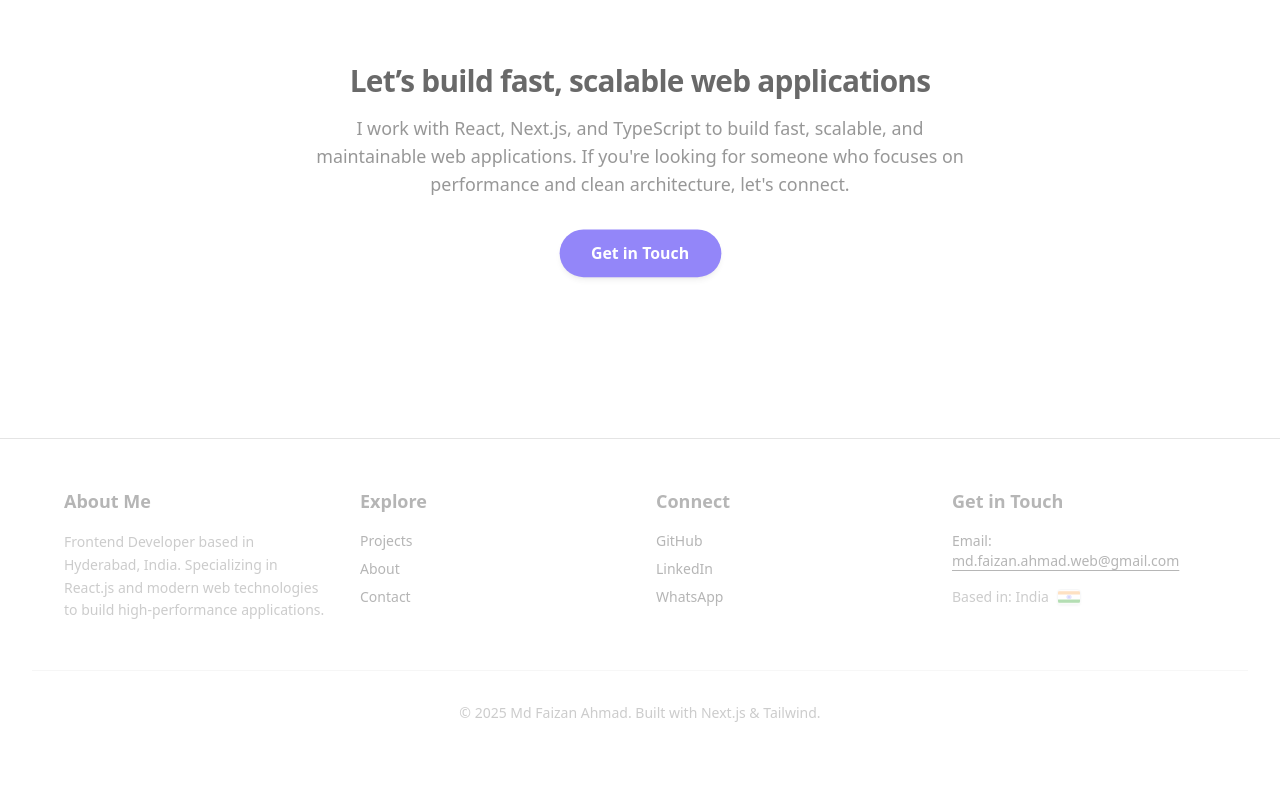
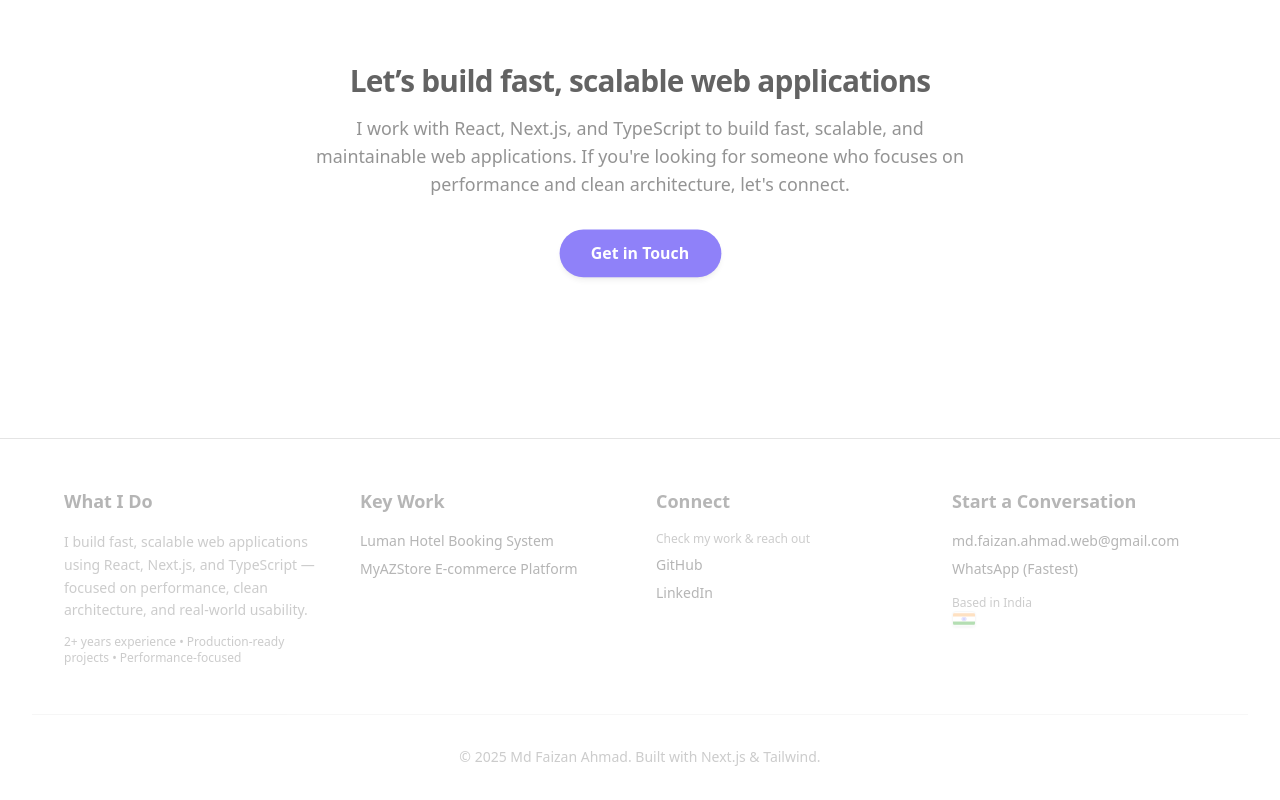
Before and after one commit to md-faizanahmad/Md_Faizan_Ahmad_Portfolio, a Next.js app: page / in a window 1280 px wide. Shown: the part 1452-2252 px from the top of the page. Before the commit the page ends 2223 px from the top, so only its background shows below. Built offline with nearby package versions, Linux system fonts and the light colour scheme.

Commit message:
feat: src/components/footer/Footer.tsx

```diff
--- a/src/components/footer/Footer.tsx
+++ b/src/components/footer/Footer.tsx
@@ -9,57 +9,58 @@ const Footer = () => {
     <footer className="relative border-t border-[color:var(--border)] bg-[color:var(--background)] text-[color:var(--foreground)] px-4 py-12 sm:px-6 lg:px-8">
       <FooterAnimation>
         <div className="mx-auto grid max-w-6xl grid-cols-1 gap-8 sm:grid-cols-2 lg:grid-cols-4">
-          {/* About Section - SEO Rich Text */}
+          {/* What I Do */}
           <div>
-            <h3 className="mb-4 text-lg font-semibold">About Me</h3>
+            <h3 className="mb-4 text-lg font-semibold">What I Do</h3>
             <p className="text-sm text-[color:var(--muted-foreground)] leading-relaxed">
-              Frontend Developer based in Hyderabad, India. Specializing in
-              React.js and modern web technologies to build high-performance
-              applications.
+              I build fast, scalable web applications using React, Next.js, and
+              TypeScript — focused on performance, clean architecture, and
+              real-world usability.
+            </p>
+
+            <p className="mt-3 text-xs text-[color:var(--muted-foreground)]">
+              2+ years experience • Production-ready projects •
+              Performance-focused
             </p>
           </div>
 
-          {/* Quick Links */}
+          {/* Key Work */}
           <div>
-            <h3 className="mb-4 text-lg font-semibold">Explore</h3>
+            <h3 className="mb-4 text-lg font-semibold">Key Work</h3>
             <ul className="space-y-2 text-sm">
               <li>
                 <Link
                   href="/projects"
-                  className="transition-colors hover:text-indigo-500"
+                  className="hover:text-indigo-500 transition-colors"
                 >
-                  Projects
+                  Luman Hotel Booking System
                 </Link>
               </li>
               <li>
                 <Link
-                  href="/about"
-                  className="transition-colors hover:text-indigo-500"
+                  href="/projects"
+                  className="hover:text-indigo-500 transition-colors"
                 >
-                  About
-                </Link>
-              </li>
-              <li>
-                <Link
-                  href="/contact"
-                  className="transition-colors hover:text-indigo-500"
-                >
-                  Contact
+                  MyAZStore E-commerce Platform
                 </Link>
               </li>
             </ul>
           </div>
 
-          {/* Social Links */}
+          {/* Connect */}
           <div>
             <h3 className="mb-4 text-lg font-semibold">Connect</h3>
+            <p className="text-xs text-[color:var(--muted-foreground)] mb-2">
+              Check my work & reach out
+            </p>
+
             <ul className="space-y-2 text-sm">
               <li>
                 <a
                   href="https://github.com/md-faizanahmad"
                   target="_blank"
                   rel="noopener noreferrer"
-                  className="transition-colors hover:text-indigo-500"
+                  className="hover:text-indigo-500 transition-colors"
                 >
                   GitHub
                 </a>
@@ -69,57 +70,57 @@ const Footer = () => {
                   href="https://www.linkedin.com/in/mdfaizandahmad/"
                   target="_blank"
                   rel="noopener noreferrer"
-                  className="transition-colors hover:text-indigo-500"
+                  className="hover:text-indigo-500 transition-colors"
                 >
                   LinkedIn
-                </a>
-              </li>
-              <li>
-                <a
-                  href="https://wa.me/917563092029"
-                  target="_blank"
-                  rel="noopener noreferrer"
-                  className="transition-colors hover:text-indigo-500"
-                >
-                  WhatsApp
                 </a>
               </li>
             </ul>
           </div>
 
-          {/* Contact & Location */}
+          {/* Contact */}
           <div>
-            <h3 className="mb-4 text-lg font-semibold">Get in Touch</h3>
-            <p className="text-sm">
-              Email:{" "}
+            <h3 className="mb-4 text-lg font-semibold">Start a Conversation</h3>
+
+            <p className="text-sm mb-2">
               <a
                 href="mailto:md.faizan.ahmad.web@gmail.com"
-                className="underline underline-offset-4 hover:text-indigo-500"
-                rel="noopener noreferrer"
+                className="hover:text-indigo-500 transition-colors"
               >
                 md.faizan.ahmad.web@gmail.com
               </a>
             </p>
 
-            {/* Flag implementation: Fixed size icon */}
-            <div className="mt-4 flex items-center gap-2 text-sm text-[color:var(--muted-foreground)]">
-              <span>Based in: India</span>
+            <p className="text-sm">
+              <a
+                href="https://wa.me/917563092029"
+                target="_blank"
+                rel="noopener noreferrer"
+                className="hover:text-green-500 transition-colors"
+              >
+                WhatsApp (Fastest)
+              </a>
+            </p>
+
+            <div className="mt-4 text-xs text-[color:var(--muted-foreground)]">
+              Based in India
               <div className="relative h-4 w-6 overflow-hidden rounded-sm border border-gray-200 shadow-sm">
+                {" "}
                 <Image
                   src="/indiaflag.png"
                   alt="India Flag"
                   fill
                   sizes="(max-width: 768px) 100vw, 300px"
                   className="object-cover"
-                />
+                />{" "}
               </div>
             </div>
           </div>
         </div>
 
-        {/* Copyright */}
+        {/* Bottom */}
         <div className="mt-12 border-t border-[color:var(--border)] pt-8 text-center text-sm text-[color:var(--muted-foreground)]">
-          &copy; {currentYear} Md Faizan Ahmad. Built with Next.js & Tailwind.
+          © {currentYear} Md Faizan Ahmad. Built with Next.js & Tailwind.
         </div>
       </FooterAnimation>
     </footer>
```
